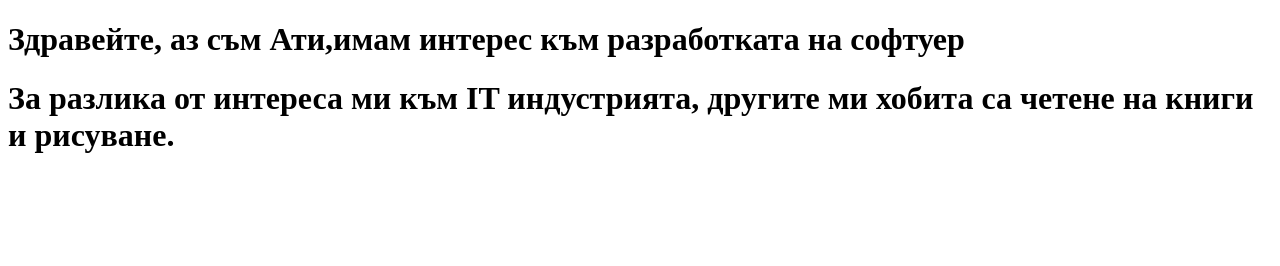
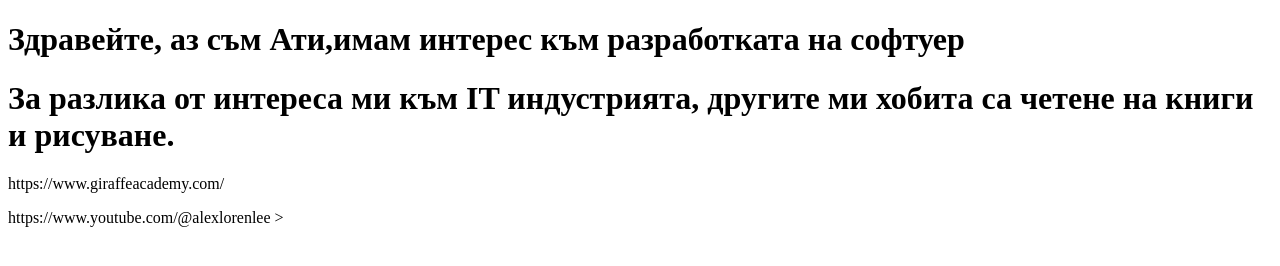
Before and after one commit to GeorgiDichevv/stu2001321079, a plain HTML site: page index.html in a window 1280 px wide. Drawn offline with Linux system fonts and the light colour scheme.

Commit message:
link to material by the favorite content creator that has inspired me

```diff
--- a/index.html
+++ b/index.html
@@ -8,5 +8,10 @@
 <h1> За разлика от интереса ми към IT индустрията, другите ми хобита са четене на книги и рисуване.</h1>
 
 
+  <p>https://www.giraffeacademy.com/</p>
+  <p>https://www.youtube.com/@alexlorenlee ></p>
+
+
+
 </body>
 </html>
```
